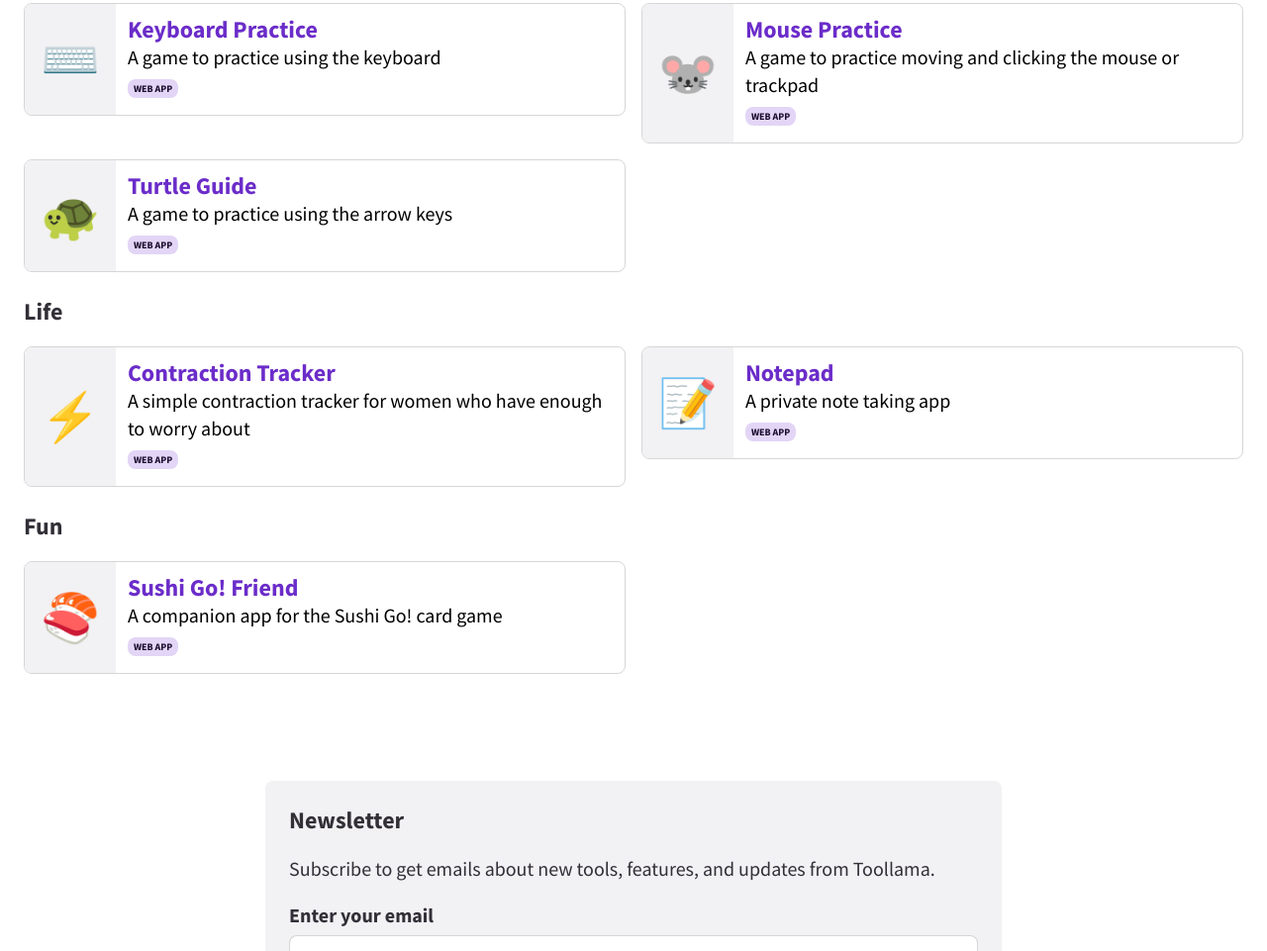
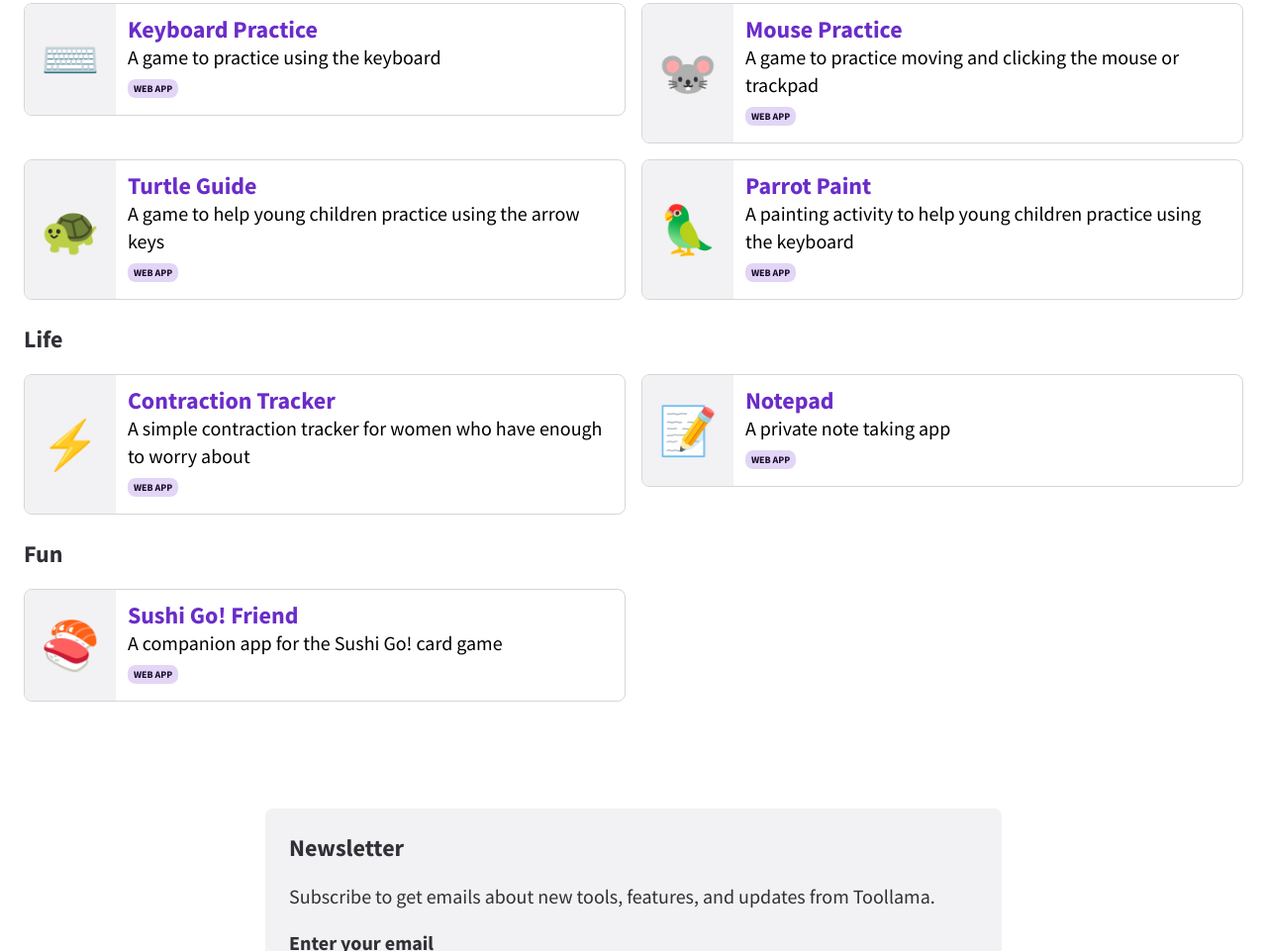
Before and after one commit to SeanMcP/toollama.com, an Eleventy site: page src/index.md in a window 1280 px wide. Shown: the part 1094-2055 px from the top of the page at 99% size. Built offline with nearby package versions, Linux system fonts and the light colour scheme; Eleventy itself is replaced by a stand-in of ours; files that its build step writes are made by us from their sources.

Commit message:
feat: add parrot paint, update turtle guide URL

```diff
--- a/src/_data/apps.json
+++ b/src/_data/apps.json
@@ -53,9 +53,16 @@
     },
     {
       "title": "Turtle Guide",
-      "description": "A game to practice using the arrow keys",
-      "url": "https://turtle.toollama.com",
+      "description": "A game to help young children practice using the arrow keys",
+      "url": "https://turtle-guide.toollama.com",
       "emoji": "🐢",
+      "type": "Web App"
+    },
+    {
+      "title": "Parrot Paint",
+      "description": "A painting activity to help young children practice using the keyboard",
+      "url": "https://parrot-paint.toollama.com",
+      "emoji": "🦜",
       "type": "Web App"
     }
   ],
```
Also changed, not shown: docs/index.html (+16 -2 lines).
